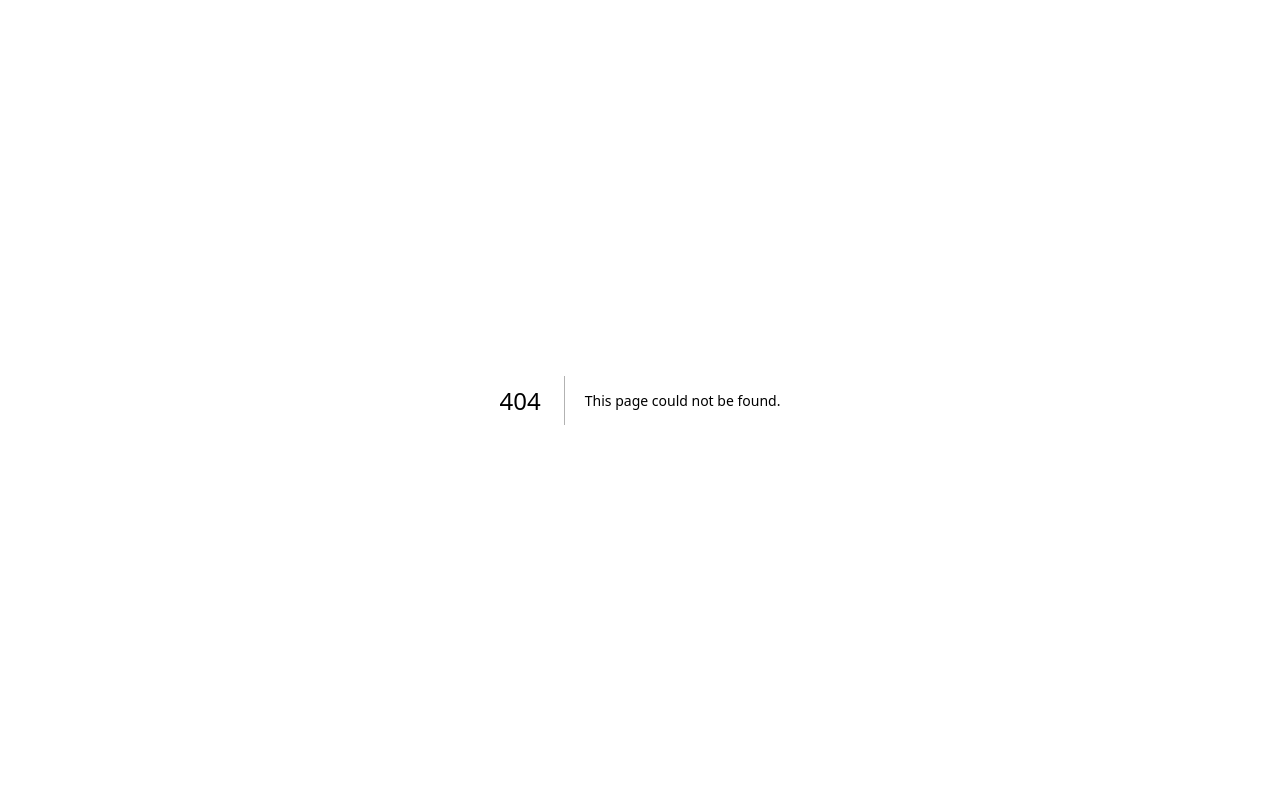
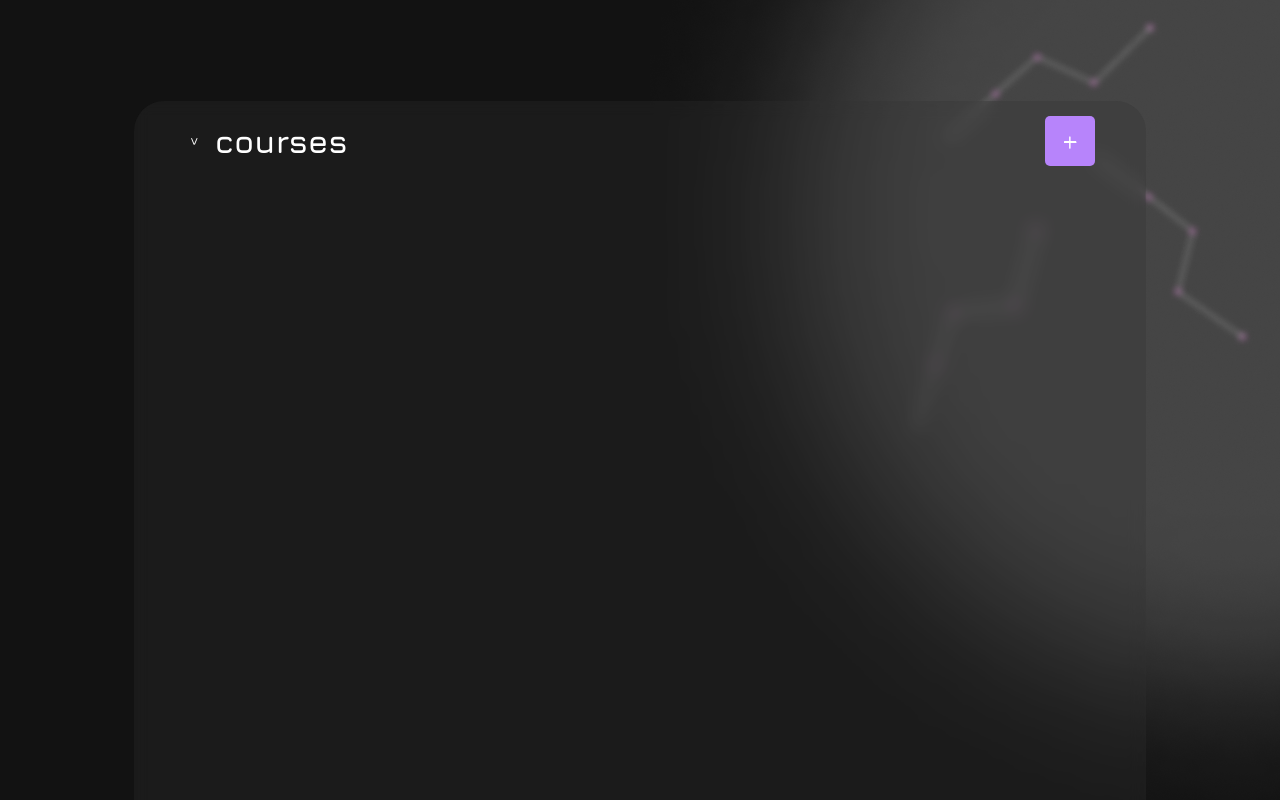
Before and after one commit to JackHuyn/SWE_4103_Gr3, a Next.js app in the folder Frontend/nextjs-dashboard/: page /auth/courses in a window 1280 px wide. Before the commit this address had no page. Shown: the top 800 px of the page. Built offline with nearby package versions, Linux system fonts and the light colour scheme.

Commit message:
coursepage (instructor)
frontend for the coursepage of the instructor (very basic, and its under /auth/courses instead of /courses, needs to be fixed

```diff
--- a/Frontend/nextjs-dashboard/app/ui/coursepage.tsx
+++ b/Frontend/nextjs-dashboard/app/ui/coursepage.tsx
@@ -0,0 +1,114 @@
+import React, { useState, useEffect, useRef } from 'react';
+import '@/app/ui/stylesheets/coursepage.css'; // Ensure this path is correct
+import { Button } from './button';
+
+export default function Courses() {
+  const [courseCount, setCourseCount] = useState(0); // Track the number of courses
+  const [showCourses, setShowCourses] = useState(true); // Track whether to show/hide courses
+  const [courseNames, setCourseNames] = useState([]); // Store course names
+  const [isPopupVisible, setIsPopupVisible] = useState(false); // Control the popup visibility
+  const [newCourseName, setNewCourseName] = useState(''); // Store the new course name
+  const inputRef = useRef(null); // Create a ref for the input field
+
+  const addCourse = () => {
+    setIsPopupVisible(true); // Show the popup
+  };
+
+  const handleAddCourseName = () => {
+    if (newCourseName) {
+      setCourseNames([...courseNames, newCourseName]); // Add the new course name
+      setNewCourseName(''); // Reset input
+      setCourseCount(courseCount + 1); // Increment course count
+      setIsPopupVisible(false); // Hide the popup
+    }
+  };
+
+  const toggleCourses = () => {
+    setShowCourses(!showCourses);
+  };
+
+  // Automatically focus on the input when the popup becomes visible
+  useEffect(() => {
+    if (isPopupVisible && inputRef.current) {
+      inputRef.current.focus(); // Focus the input field when the popup is shown
+    }
+  }, [isPopupVisible]); // Run when popup visibility changes
+
+  // Escape key event listener
+  useEffect(() => {
+    const handleEscapeKey = (event) => {
+      if (event.key === 'Escape' && isPopupVisible) {
+        setIsPopupVisible(false); // Close the popup when Escape is pressed
+      }
+    };
+
+    // Add event listener for keydown
+    document.addEventListener('keydown', handleEscapeKey);
+
+    // Cleanup function to remove event listener when component unmounts
+    return () => {
+      document.removeEventListener('keydown', handleEscapeKey);
+    };
+  }, [isPopupVisible]); // Add the event listener only when the popup is visible
+
+  return (
+    <div className="page_wrapper">
+      <div className="coursepage">
+        <div className="header">
+          {/* Left Section: Toggle Button and Title */}
+          <div className="header_left">
+            <Button
+              className="toggleCourses"
+              onClick={toggleCourses}
+              style={{
+                transform: showCourses ? 'rotate(90deg)' : 'rotate(0deg)',
+                transition: 'transform 0.1s ease',
+              }}
+            >
+              &gt;
+            </Button>
+            <h1>courses</h1>
+          </div>
+
+          {/* Right Section: Add Course Button */}
+          <Button className="addCourse" onClick={addCourse}>
+            +
+          </Button>
+        </div>
+
+        {/* Conditionally render courses */}
+        {showCourses && (
+          <div className="courses">
+            {courseNames.map((name, index) => (
+              <button key={index} className="course">
+                {name}
+              </button>
+            ))}
+          </div>
+        )}
+      </div>
+
+      {/* Popup Window for Adding Course */}
+      {isPopupVisible && (
+        <div className="popup">
+          <div className="popup_content">
+            <h2>Enter Course Name</h2>
+            <input
+              ref={inputRef} // Attach the ref to the input field
+              type="text"
+              value={newCourseName}
+              onChange={(e) => setNewCourseName(e.target.value)}
+              placeholder="Course Name"
+            />
+            <Button className="popup_button" onClick={handleAddCourseName}>
+              Add Course
+            </Button>
+            <Button className="popup_button" onClick={() => setIsPopupVisible(false)}>
+              Cancel
+            </Button>
+          </div>
+        </div>
+      )}
+    </div>
+  );
+}
--- a/Frontend/nextjs-dashboard/app/ui/login-form.tsx
+++ b/Frontend/nextjs-dashboard/app/ui/login-form.tsx
@@ -36,6 +36,8 @@ function loginEmailUser(email, password) {
           status: "success"
         };
       })
+
+
     }).then(resp => {
       try {
         let r = JSON.parse(resp.text)
@@ -46,7 +48,7 @@ function loginEmailUser(email, password) {
         document.cookie = "localId=" + r['localId'] + "; expires=" + expires.toDateString() + "; path=/"
         document.cookie = "idToken=" + r['idToken'] + "; expires=" + expires.toDateString() + "; path=/"
         //console.log("Cookies: ", document.cookie)
-        window.location.href = "/"
+        window.location.href = "/auth/courses"
       } catch(err) {
         document.getElementById('login_error_span').style.display = 'block'
         document.getElementById('login_error_span').innerText = err
--- a/Frontend/nextjs-dashboard/app/ui/stylesheets/colors.css
+++ b/Frontend/nextjs-dashboard/app/ui/stylesheets/colors.css
@@ -18,4 +18,7 @@
     --pageBackground: #121212;
     --formBackground: #121212;
     --imageBackground: url("background.png");
+
+    --secondaryColor: rgb(183, 132, 251);
+    --secondaryColorHover: rgb(166, 102, 249);
 }
--- /dev/null
+++ b/Frontend/nextjs-dashboard/app/ui/stylesheets/coursepage.css
@@ -0,0 +1,143 @@
+@import url('./colors.css');
+@import url('./default.css');
+@import url('./fonts.css');
+
+
+.page_wrapper {
+    justify-content: center;
+    align-items: center;
+    min-height: 100vh; /* Ensure the wrapper takes the full viewport height */
+    margin: 0;
+    padding: 0;
+}
+
+.header {
+    display: flex;
+    align-items: center; /* Vertically center all items */
+    justify-content: space-between; /* Space between the sections */
+    margin-top: 10%;
+    height: 10vh;
+    padding: 0 5%;
+}
+
+.header_left {
+    display: flex;
+    align-items: center;
+    gap: 10px; /* Adds space between the toggle button and the title */
+}
+
+h1 {
+    font-family: Jura;
+    margin: 0; /* Remove margin to keep it aligned with the button */
+}
+
+.addCourse {
+    border: none;
+    background-color: var(--secondaryColor);
+    color: white;
+    font-size: 30px;
+    display: flex;
+    justify-content: center; /* Center horizontally */
+    align-items: center; /* Center vertically */
+    border-radius: 5px;
+    font-family: Jura;
+    width: 50px;
+    height: 50px; /* Adjusted height to make it more balanced */
+    cursor: pointer;
+    line-height: 0; /* Ensures the text isn't pushed down */
+}
+
+
+
+.coursepage{
+    margin-top: 2%;
+    background-color: #35353547;
+    backdrop-filter: blur(8px);
+    border-radius:30px;
+    margin-left:10%;
+    margin-right:10%;
+    min-height:80px;
+}
+
+.courses {
+    color: var(--fontColorLight);
+    display: grid;
+    width: 70%;
+    height: 100vh;
+    padding: 20px;
+    margin: 10% auto; /* Center the grid horizontally */
+    grid-template-columns: 33% 33% 33%;
+    grid-template-rows: 33% 33% 33%;
+    justify-content: center; /* Aligns grid items in the center */
+}
+
+@media screen and (max-width:900px){
+    .courses{
+        grid-template-columns: 50% 50%;
+        grid-template-rows: 33% 33% 33%;
+    }
+}
+
+
+.toggleCourses{
+    background: none;
+    border: none;
+    color:white;
+    margin-top: 0.5%;
+    cursor:pointer;
+}
+
+.addCourse:hover{
+    background-color: var(--secondaryColorHover);
+}
+
+.course{
+    min-width:100px;
+
+    border: none;
+    background-color: #5b5b5b;
+    margin:10%;
+    border-radius: 20px;
+    color:white;
+    font-size:30px;
+    cursor:pointer;
+}
+
+.course:hover{
+    background-color: #525252;
+}
+
+.popup {
+    position: fixed;
+    top: 0;
+    left: 0;
+    right: 0;
+    bottom: 0;
+    display: flex;
+    justify-content: center;
+    align-items: center;
+    background-color: rgba(0, 0, 0, 0.636); /* Semi-transparent background */
+  }
+
+  .popup_content {
+    background-color: #121212;
+    height:30%;
+    padding: 20px;
+    border-radius: 10px;
+    text-align: center;
+    font-family:jura;
+  }
+
+  .popup_button {
+    margin: 10px;
+    padding: 10px;
+    border: none;
+    border-radius: 5px;
+    background-color: #5b5b5b;
+    color: white;
+    cursor: pointer;
+  }
+
+  .popup_button:hover {
+    background-color: #525252;
+  }
--- a/Frontend/nextjs-dashboard/app/ui/stylesheets/login.css
+++ b/Frontend/nextjs-dashboard/app/ui/stylesheets/login.css
@@ -79,7 +79,7 @@
 }
 
 #login_button{
-    background-color: rgb(183, 132, 251);
+    background-color: var(--secondaryColor);
     font-family: "Jura";
     font-weight: bolder;
     min-width: 400px;
@@ -90,7 +90,7 @@
 }
 
 #login_button:hover{
-    background-color: rgb(166, 102, 249);
+    background-color: var(--secondaryColorHover);
 }
 
 
--- /dev/null
+++ b/Frontend/nextjs-dashboard/pages/auth/courses.tsx
@@ -0,0 +1,5 @@
+import courses from '../../app/ui/coursepage'
+
+export default function coursepage() {
+    return courses()
+}
```
Also changed, not shown: 1 other file (tests, documents, lock files or other folders).
